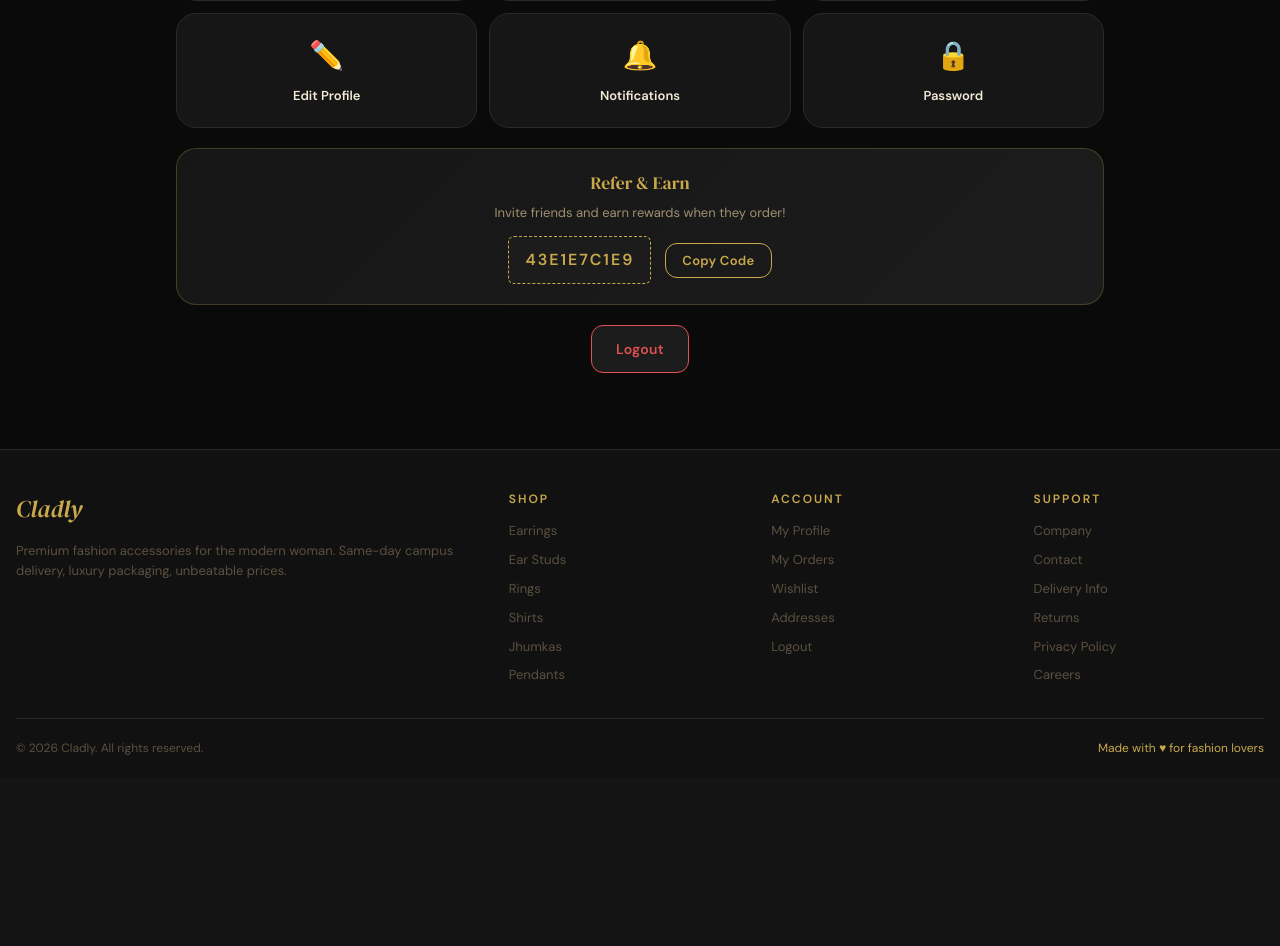
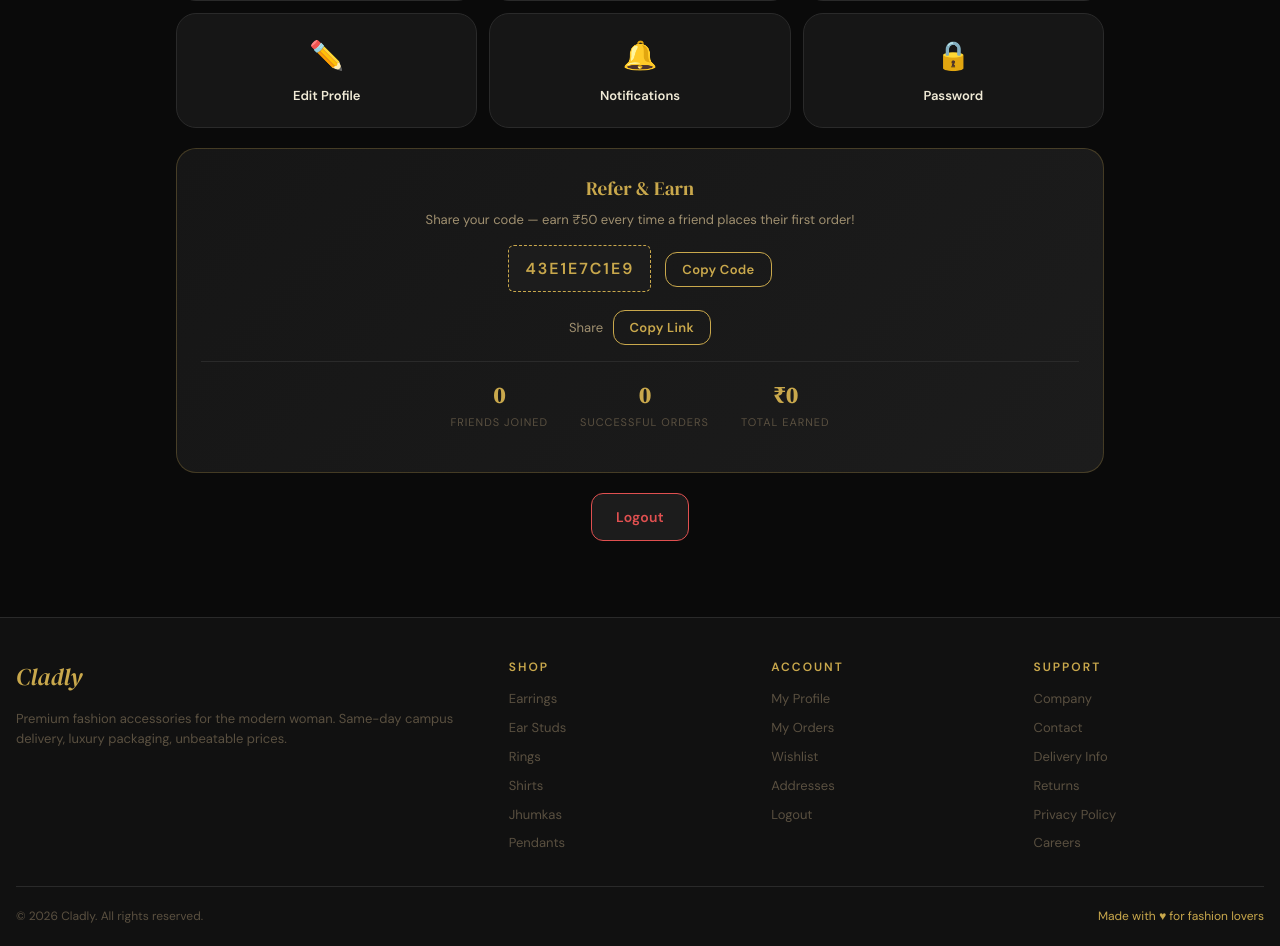
Before and after one commit to kumarkishan2004/cladly, a Django app: page /profile/ in a window 1280 px wide. Shown: the part 421-1367 px from the top of the page. Before the commit the page ends 1176 px from the top, so only its background shows below. Run offline with Django 4.2, Linux system fonts and the light colour scheme; a user stored in the database is signed in; data comes from the database, SQL or seed files in the repository; both versions use the stored data as it was after the commit; data that the repository does not hold is empty; some web fonts are replaced.

Commit message:
make the full referal service for cladly

```diff
--- a/store/models.py
+++ b/store/models.py
@@ -322,6 +322,7 @@ class Order(models.Model):
     updated_at = models.DateTimeField(auto_now=True)
     expected_delivery = models.DateField(null=True, blank=True)
     notes = models.TextField(blank=True)
+    referral_reward_given = models.BooleanField(default=False)
     cancel_reason = models.TextField(blank=True)
     cancelled_at = models.DateTimeField(null=True, blank=True)
 
--- a/store/templates/store/user/profile.html
+++ b/store/templates/store/user/profile.html
@@ -46,15 +46,61 @@
     </a>
   </div>
 
-  <!-- Referral Banner -->
-  <div style="background:linear-gradient(135deg,var(--black-card),var(--surface));border:1px solid var(--border-gold);border-radius:var(--radius-lg);padding:20px;margin-top:20px;text-align:center;">
-    <div style="font-family:var(--font-display);font-size:1.1rem;color:var(--gold);margin-bottom:6px;">Refer & Earn</div>
-    <p style="font-size:13px;color:var(--text-secondary);margin-bottom:12px;">Invite friends and earn rewards when they order!</p>
+ <!-- Referral Banner -->
+<div style="background:linear-gradient(135deg,var(--black-card),var(--surface));border:1px solid var(--border-gold);border-radius:var(--radius-lg);padding:24px;margin-top:20px;">
+  <div style="text-align:center;margin-bottom:18px;">
+    <div style="font-family:var(--font-display);font-size:1.2rem;color:var(--gold);margin-bottom:6px;">Refer & Earn</div>
+    <p style="font-size:13px;color:var(--text-secondary);margin-bottom:14px;">Share your code — earn ₹50 every time a friend places their first order!</p>
     <div style="background:var(--surface);border:1px dashed var(--gold);border-radius:var(--radius-sm);padding:10px 16px;display:inline-block;">
       <span style="font-size:1rem;font-weight:700;color:var(--gold);letter-spacing:2px;">{{ user.referral_code }}</span>
     </div>
     <button onclick="navigator.clipboard?.writeText('{{ user.referral_code }}');this.textContent='Copied! ✓'" class="btn btn-outline btn-sm" style="margin-left:10px;">Copy Code</button>
   </div>
+  <div style="text-align:center;margin-bottom:16px;">
+    <span style="font-size:13px;color:var(--text-secondary);">Share
+    <button onclick="navigator.clipboard?.writeText('{{ request.scheme }}://{{ request.get_host }}/register/?ref={{ user.referral_code }}');this.textContent='Link Copied! ✓'" class="btn btn-outline btn-sm" style="margin-left:6px;">Copy Link</button>
+  </div>
+
+  <!-- Referral stats -->
+  <div style="display:flex;justify-content:center;gap:32px;padding-top:16px;border-top:1px solid var(--border);margin-bottom:16px;">
+    <div style="text-align:center;">
+      <div style="font-family:var(--font-display);font-size:1.4rem;color:var(--gold);font-weight:700;">{{ referral_count }}</div>
+      <div style="font-size:11px;color:var(--text-muted);text-transform:uppercase;letter-spacing:1px;">Friends Joined</div>
+    </div>
+    <div style="text-align:center;">
+      <div style="font-family:var(--font-display);font-size:1.4rem;color:var(--gold);font-weight:700;">{{ successful_referrals }}</div>
+      <div style="font-size:11px;color:var(--text-muted);text-transform:uppercase;letter-spacing:1px;">Successful Orders</div>
+    </div>
+    <div style="text-align:center;">
+      <div style="font-family:var(--font-display);font-size:1.4rem;color:var(--gold);font-weight:700;">₹{{ user.referral_credits|floatformat:0 }}</div>
+      <div style="font-size:11px;color:var(--text-muted);text-transform:uppercase;letter-spacing:1px;">Total Earned</div>
+    </div>
+  </div>
+
+  <!-- My reward coupons -->
+  {% if my_referral_coupons %}
+    <div style="border-top:1px solid var(--border);padding-top:16px;">
+      <div style="font-size:12px;color:var(--text-muted);text-transform:uppercase;letter-spacing:1px;margin-bottom:10px;text-align:center;">Your Reward Coupons</div>
+      <div style="display:flex;flex-direction:column;gap:8px;">
+        {% for c in my_referral_coupons %}
+          <div style="display:flex;justify-content:space-between;align-items:center;background:var(--surface);border:1px solid var(--border);border-radius:var(--radius-sm);padding:10px 14px;">
+            <div>
+              <span style="font-weight:700;color:var(--gold);letter-spacing:1px;font-size:13px;">{{ c.code }}</span>
+              <span style="font-size:11px;color:var(--text-muted);margin-left:6px;">₹{{ c.discount_value|floatformat:0 }} off</span>
+            </div>
+            {% if c.used_count >= c.max_uses %}
+              <span style="font-size:11px;color:var(--text-muted);">Used</span>
+            {% elif c.is_valid %}
+              <span style="font-size:11px;color:var(--success);">Active</span>
+            {% else %}
+              <span style="font-size:11px;color:var(--error);">Expired</span>
+            {% endif %}
+          </div>
+        {% endfor %}
+      </div>
+    </div>
+  {% endif %}
+ </div>
 
   <div style="margin-top:20px;text-align:center;">
     <a href="{% url 'logout' %}" class="btn btn-dark" style="color:var(--error);border-color:var(--error);">Logout</a>
--- a/store/views.py
+++ b/store/views.py
@@ -11,6 +11,8 @@ from django.core.paginator import Paginator
 from django.views.decorators.http import require_POST
 from datetime import timedelta, date
 import json
+import random
+import string
 from .payment_utils import create_razorpay_order, verify_razorpay_payment
 from .email_utils import send_welcome_email, send_welcome_back_email, send_password_reset_email
 from .password_reset_tokens import generate_reset_token, verify_reset_token, delete_reset_token
@@ -28,6 +30,90 @@ from .forms import (
     ProfileEditForm, AddressForm, ReviewForm, ProductForm, CategoryForm,
     CouponForm, BannerForm
 )
+
+#-------------------------------------------
+#Referal
+#-----------------------------------------
+
+
+
+def _generate_referral_coupon(referrer):
+    """Create a unique one-time coupon for the referrer as a reward."""
+    code = 'REF' + ''.join(random.choices(string.ascii_uppercase + string.digits, k=6))
+    coupon = Coupon.objects.create(
+        code=code,
+        description=f'Referral reward for {referrer.full_name}',
+        discount_type='flat',
+        discount_value=50,
+        minimum_order_value=299,
+        max_uses=1,
+        start_date=timezone.now(),
+        expiry_date=timezone.now() + timedelta(days=15),
+        is_active=True,
+    )
+    return coupon
+
+
+def _process_referral_reward(order):
+    """Give the referrer a reward coupon when their referred friend places their FIRST order."""
+    if order.referral_reward_given:
+        return
+    if not order.user or not order.user.referred_by:
+        return
+
+    referrer = order.user.referred_by
+
+    # Only reward on the referred user's FIRST order
+    previous_orders = Order.objects.filter(user=order.user).exclude(id=order.id).count()
+    if previous_orders > 0:
+        return
+
+    coupon = _generate_referral_coupon(referrer)
+
+    # Track credit value too (for profile display)
+    referrer.referral_credits += coupon.discount_value
+    referrer.save()
+
+    Notification.objects.create(
+        user=referrer,
+        title='Referral Reward! 🎉',
+        message=f'{order.user.full_name} placed their first order using your referral code! '
+                 f'You earned a ₹{coupon.discount_value} coupon: {coupon.code}',
+        notif_type='offer',
+        link='/profile/',
+    )
+
+    order.referral_reward_given = True
+    order.save(update_fields=['referral_reward_given'])
+
+    # Send reward email
+    try:
+        from django.core.mail import send_mail
+        from django.conf import settings as dj_settings
+        send_mail(
+            subject='You earned a referral reward! 🎉 — Cladly',
+            message=f"""
+Hi {referrer.full_name},
+
+Great news! {order.user.full_name} just placed their first order using your referral code.
+
+As a thank you, here's your reward coupon:
+
+    {coupon.code}
+
+Use it on your next order for ₹{coupon.discount_value} off (minimum order ₹{coupon.minimum_order_value}).
+Valid for 15 days.
+
+Keep sharing your referral code — earn more rewards with every friend who orders!
+
+The Cladly Team 🖤
+""",
+            from_email=dj_settings.DEFAULT_FROM_EMAIL,
+            recipient_list=[referrer.email],
+            fail_silently=True,
+        )
+    except Exception:
+        pass
 
 
 # ─────────────────────────────────────────────
@@ -808,6 +894,8 @@ def place_order(request):
             notif_type='order',
             link=f'/orders/{order.order_id}/',
         )
+        _process_referral_reward(order)
+
         return redirect('order_success', order_id=order.order_id)
 
     # ── UPI / Online — go to Razorpay ──
@@ -986,11 +1074,23 @@ def thank_you_card(request, order_id):
 def profile(request):
     orders_count = Order.objects.filter(user=request.user).count()
     wishlist_count = Wishlist.objects.filter(user=request.user).count()
+
+    referral_count = User.objects.filter(referred_by=request.user).count()
+    successful_referrals = Order.objects.filter(
+        user__referred_by=request.user, referral_reward_given=True
+    ).count()
+    my_referral_coupons = Coupon.objects.filter(
+        description__icontains=request.user.full_name,
+        code__startswith='REF'
+    ).order_by('-created_at')
+
     return render(request, 'store/user/profile.html', {
         'orders_count': orders_count,
         'wishlist_count': wishlist_count,
+        'referral_count': referral_count,
+        'successful_referrals': successful_referrals,
+        'my_referral_coupons': my_referral_coupons,
     })
-
 
 @login_required
 def edit_profile(request):
```
Also changed, not shown: db.sqlite3, store/migrations/0008_order_referral_reward_given.py (added).
